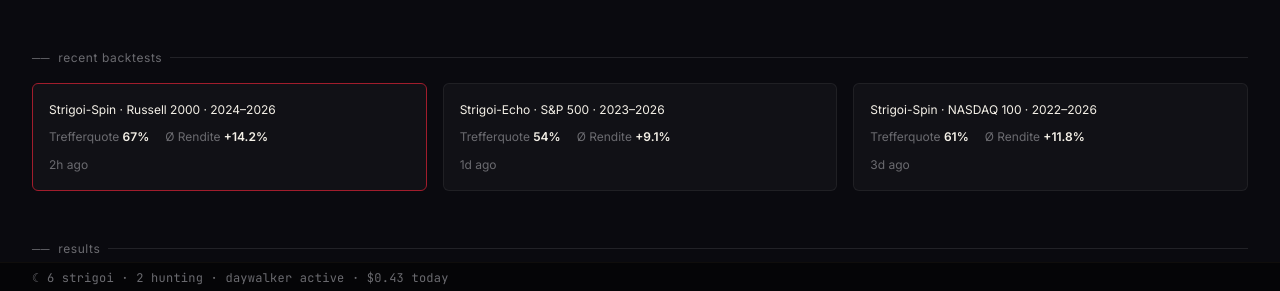
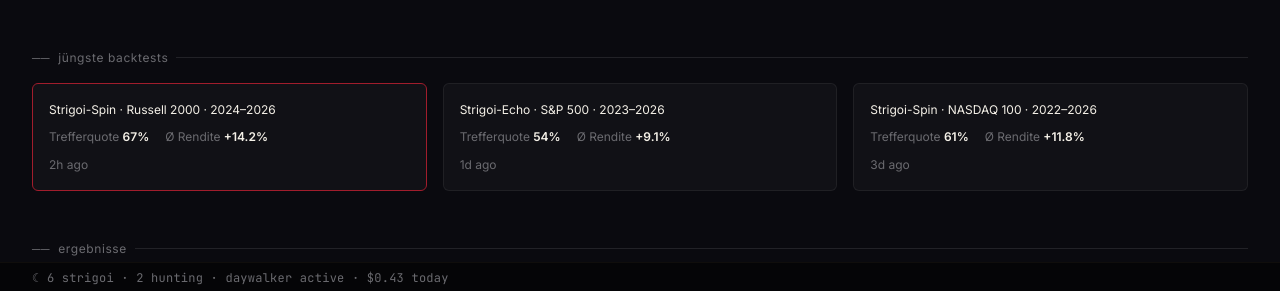
Before and after one commit to visterion/dracul, a Vue app in the folder chronicle/: page /backtest in a window 1280 px wide. Shown: the part 506-797 px from the top of the page. Built offline with nearby package versions, Linux system fonts and the light colour scheme.

Commit message:
i18n(backtest): localize SectionHeader labels

```diff
--- a/chronicle/src/i18n/locales/de.ts
+++ b/chronicle/src/i18n/locales/de.ts
@@ -109,6 +109,10 @@ export default {
       avgReturn: 'Ø Rendite',
       sharpe: 'Sharpe',
       maxDrawdown: 'Max. Drawdown',
+    },
+    sections: {
+      recentBacktests: 'jüngste backtests',
+      results: 'ergebnisse',
     },
     table: {
       trades: {
--- a/chronicle/src/i18n/locales/en.ts
+++ b/chronicle/src/i18n/locales/en.ts
@@ -109,6 +109,10 @@ export default {
       avgReturn: 'Avg Return',
       sharpe: 'Sharpe',
       maxDrawdown: 'Max Drawdown',
+    },
+    sections: {
+      recentBacktests: 'recent backtests',
+      results: 'results',
     },
     table: {
       trades: {
--- a/chronicle/src/views/BacktestView.vue
+++ b/chronicle/src/views/BacktestView.vue
@@ -56,7 +56,7 @@
     </div>
 
     <!-- Recent backtests -->
-    <SectionHeader label="recent backtests" class="backtest__section-gap" />
+    <SectionHeader :label="t('backtest.sections.recentBacktests')" class="backtest__section-gap" />
     <div class="backtest__runs">
       <div
         v-for="run in BACKTEST_RUNS"
@@ -76,7 +76,7 @@
 
     <!-- Results -->
     <template v-if="activeRunId">
-      <SectionHeader label="results" class="backtest__section-gap" />
+      <SectionHeader :label="t('backtest.sections.results')" class="backtest__section-gap" />
       <div class="backtest__tabs">
         <button
           v-for="tab in tabs"
```
